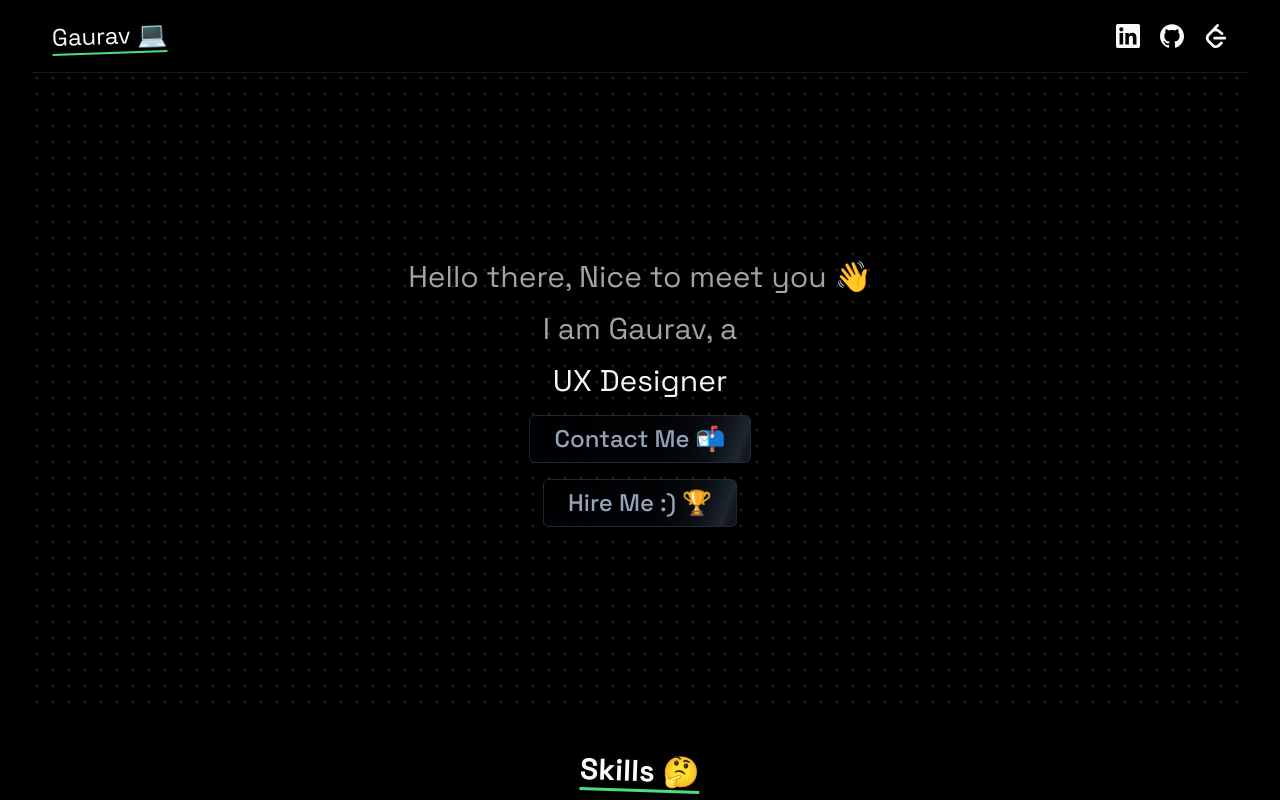
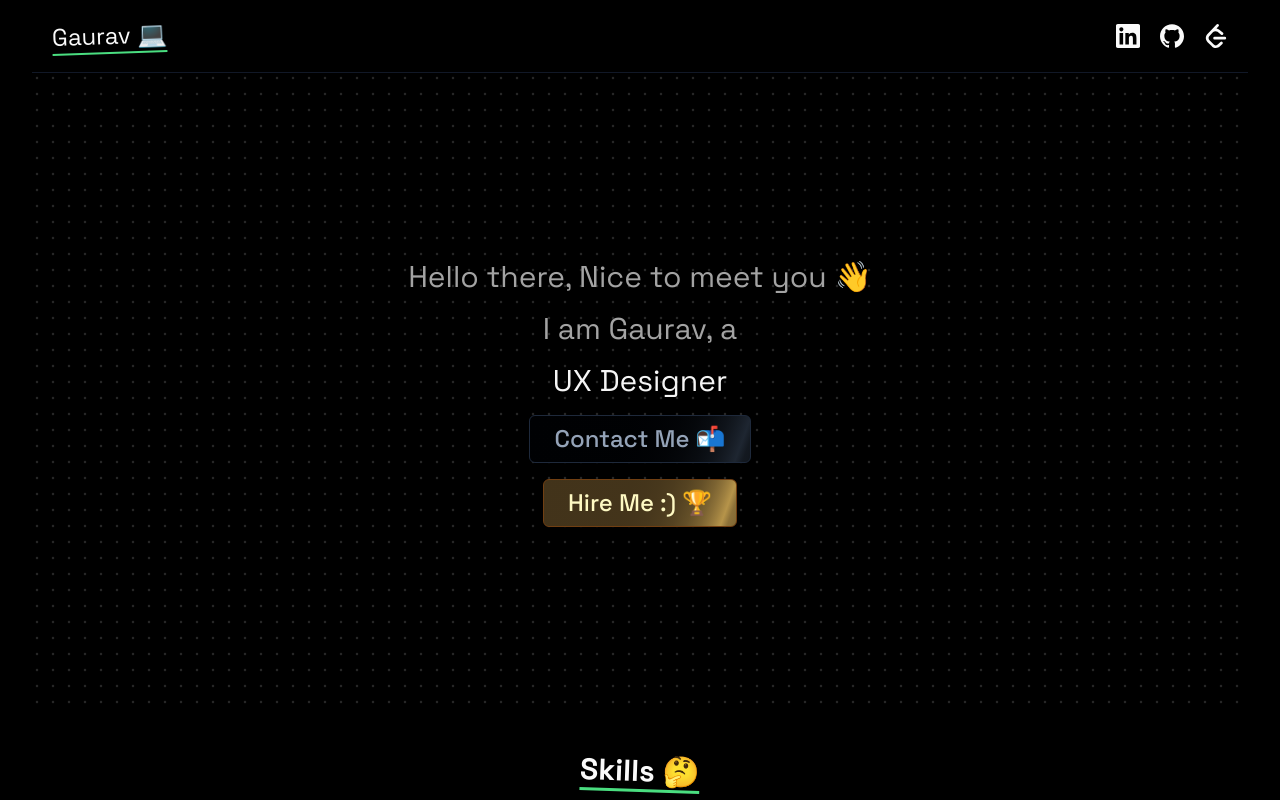
Before and after one commit to SonakshiBajpai/Portfolio-wesbite, a Next.js app: page / in a window 1280 px wide. Shown: the top 800 px of the page. Built offline with nearby package versions, Linux system fonts and the light colour scheme.

Commit message:
feat: made hire me golden :)

```diff
--- a/src/components/shimmer-button.tsx
+++ b/src/components/shimmer-button.tsx
@@ -1,16 +1,24 @@
 import React, { ReactNode } from "react";
+import { cn } from "@/lib/utils";
 
 const ShimmerButton = ({
   children,
   onClick,
+  variant = "default",
 }: {
   children: ReactNode;
   onClick?: () => void;
+  variant?: "default" | "golden";
 }) => {
   return (
     <button
       onClick={onClick}
-      className="text-2xl mx-auto inline-flex h-12 animate-shimmer items-center justify-center rounded-md border border-slate-800 bg-[linear-gradient(110deg,#000103,45%,#1e2631,55%,#000103)] bg-[length:200%_100%] px-6 font-medium text-slate-400 transition-colors focus:outline-none focus:ring-2 focus:ring-slate-400 focus:ring-offset-2 focus:ring-offset-slate-50"
+      className={cn(
+        "text-2xl mx-auto inline-flex h-12 animate-shimmer items-center justify-center rounded-md px-6 font-medium transition-colors focus:outline-none focus:ring-2 focus:ring-offset-2",
+        variant === "default"
+          ? "border border-slate-800 bg-[linear-gradient(110deg,#000103,45%,#1e2631,55%,#000103)] bg-[length:200%_100%] text-slate-400 focus:ring-slate-400 focus:ring-offset-slate-50"
+          : "border border-yellow-900 bg-[linear-gradient(110deg,#42331a,45%,#b6944a,55%,#42331a)] bg-[length:200%_100%] text-yellow-100 focus:ring-yellow-400 focus:ring-offset-yellow-50"
+      )}
     >
       {children}
     </button>
--- a/src/components/word-flipper.tsx
+++ b/src/components/word-flipper.tsx
@@ -32,7 +32,7 @@ export function WordsFlipper() {
             <Link href="mailto:kkr2810@gmail.com">
               <ShimmerButton>Contact Me 📬</ShimmerButton>
             </Link>
-            <ShimmerButton onClick={handleHireMeClick}>
+            <ShimmerButton onClick={handleHireMeClick} variant="golden">
               Hire Me :) 🏆
             </ShimmerButton>
           </div>
```
